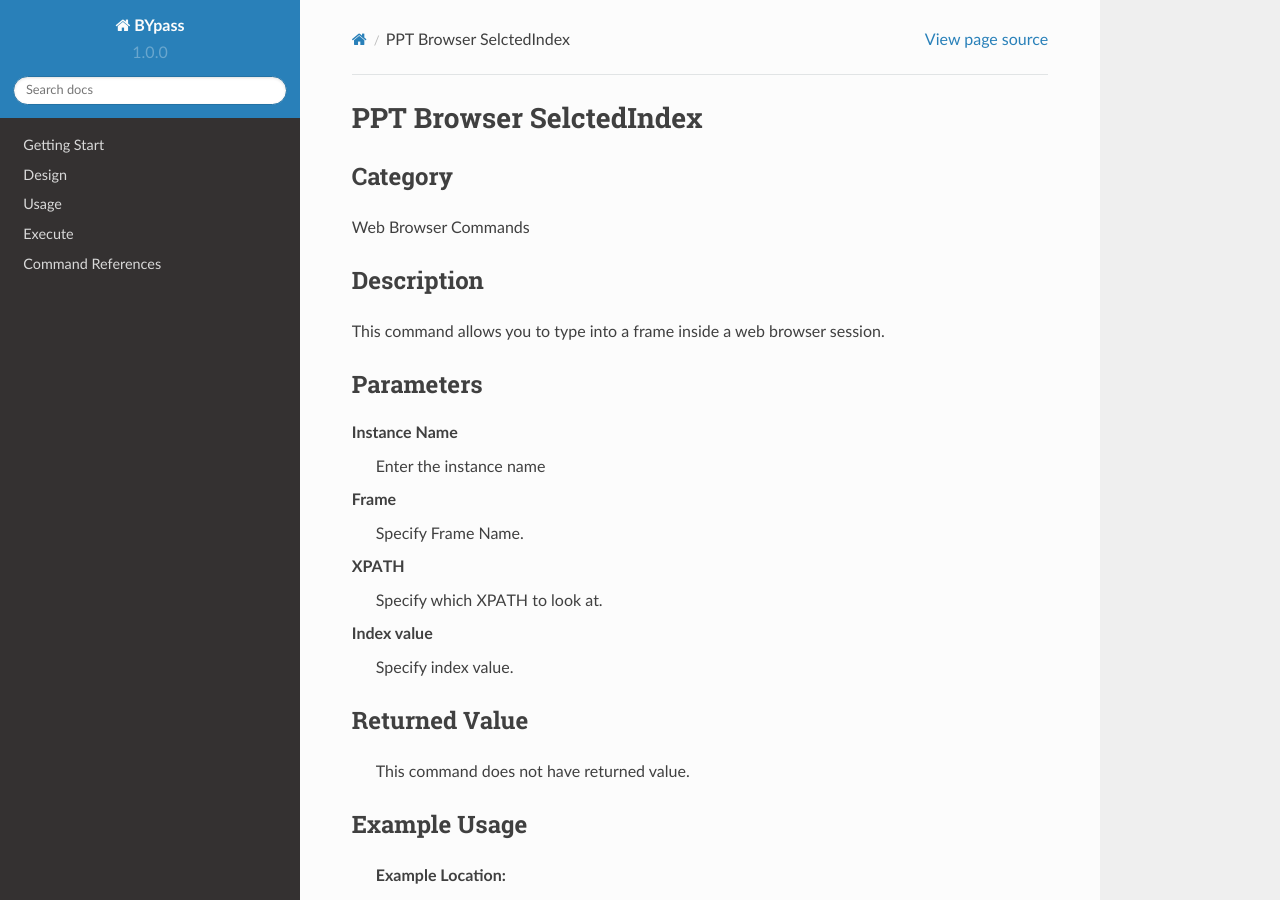
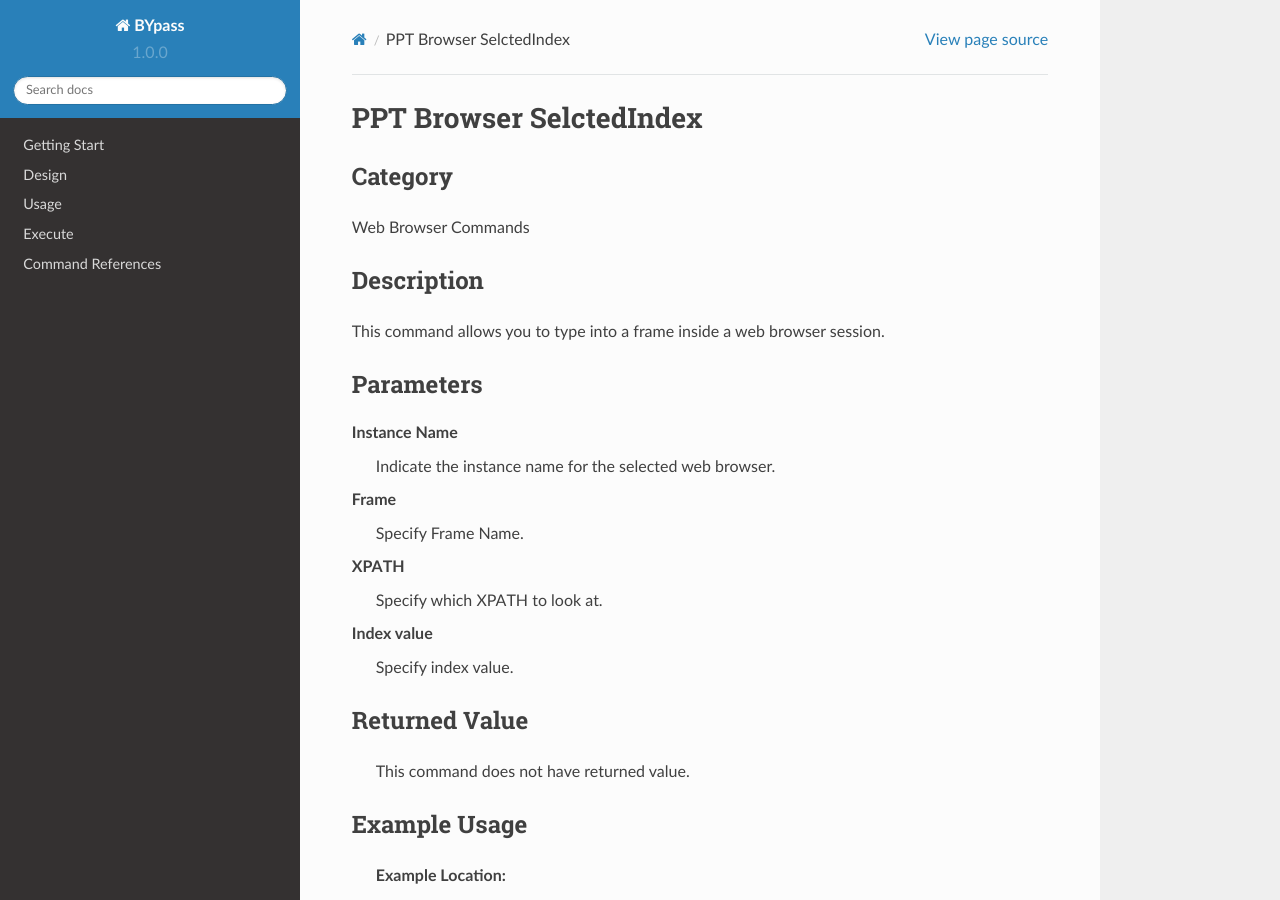
Before and after one commit to stupidmankind/BYpassDoc, a Sphinx documentation site: the page built from docs/source/commands/puppeteerbrowserselectedindex.rst, in a window 1280 px wide and 900 px high. Built offline with Sphinx 7.4.7 and the Read the Docs theme 2.0.0, drawn with Linux system fonts in a browser that asks for light colours.

Commit message:
Update puppeteerbrowserselectedindex.rst
Edit description

```diff
--- a/docs/source/commands/puppeteerbrowserselectedindex.rst
+++ b/docs/source/commands/puppeteerbrowserselectedindex.rst
@@ -14,7 +14,7 @@ Parameters
 ----------
 
 **Instance Name**
-	Enter the instance name
+	Indicate the instance name for the selected web browser.
 
 **Frame**
 	Specify Frame Name.
```
